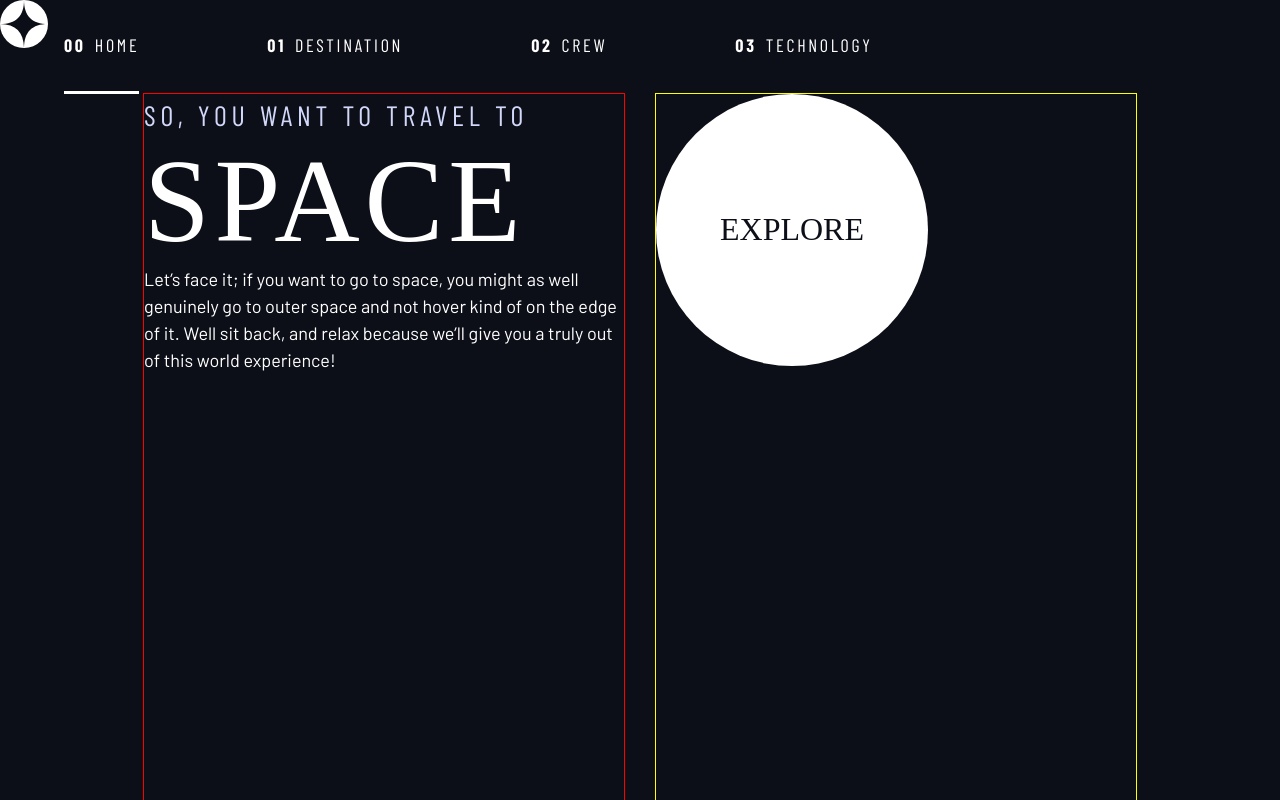
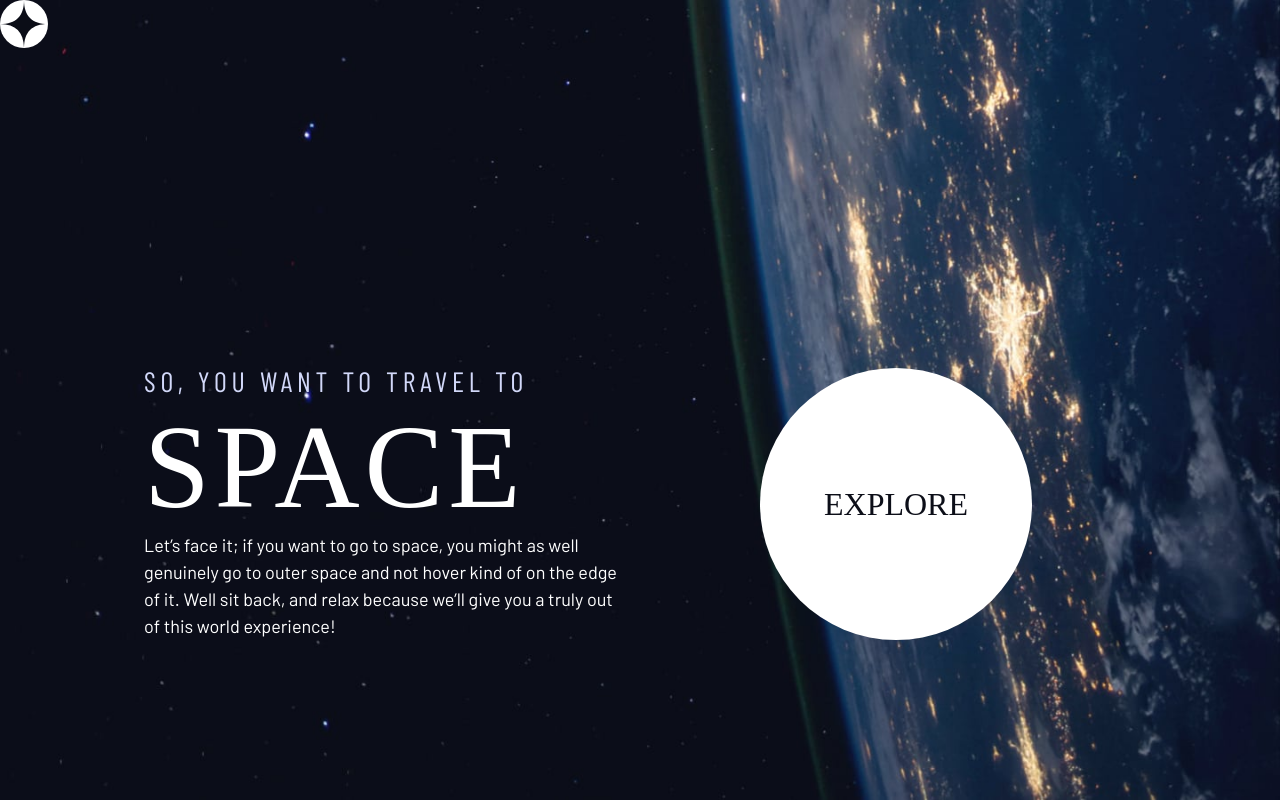
Before and after one commit to jairpss/space-tourism-website, a plain HTML site: page index.html in a window 1280 px wide. Drawn offline with nearby package versions, Linux system fonts and the light colour scheme; a web font is replaced by a local one.

Commit message:
homepage - done

```diff
--- a/assets/css/style.css
+++ b/assets/css/style.css
@@ -133,6 +133,10 @@ select {
   gap: var(--gap, 1rem);
 }
 
+.d-block {
+  display: block;
+}
+
 .flow > *:where(:not(:first-child)) {
   margin-top: var(--flow-space, 1rem);
 }
@@ -145,25 +149,36 @@ select {
 
 .grid-container {
   display: grid;
+  text-align: center;
+  place-items: center;
+  padding-inline: 1rem;
+}
+
+.grid-container * {
+  max-width: 50ch;
 }
 
 @media (min-width: 45em) {
   .grid-container {
+    text-align: left;
     column-gap: var(--container-gap, 2rem);
     grid-template-columns: minmax(2rem, 1fr) repeat(2, minmax(0, 30rem)) minmax(
-        2rem,
+        1rem,
         1fr
       );
   }
 
   .grid-container > *:first-child {
     grid-column: 2;
-    outline: 1px solid red;
   }
 
   .grid-container > *:last-child {
     grid-column: 3;
-    outline: 1px solid yellow;
+  }
+
+  .grid-container--home {
+    padding-bottom: max(6rem, 20vh);
+    align-items: end;
   }
 }
 
@@ -277,6 +292,7 @@ select {
 /* ------------------- */
 
 .large-button {
+  font-size: 2rem;
   position: relative;
   display: inline-grid;
   z-index: 1;
@@ -360,3 +376,28 @@ select {
 .dot-indicators > [aria-selected="true"] {
   background-color: hsl(var(--clr-white) / 1);
 }
+
+/* ----------------------------- */
+/* Page specific background      */
+/* ----------------------------- */
+body {
+  background-size: cover;
+  background-position: bottom center;
+}
+/* home */
+.home {
+  background-image: url(./../home/background-home-mobile.jpg);
+}
+
+@media (min-width: 35rem) {
+  .home {
+    background-position: center center;
+    background-image: url(./../home/background-home-tablet.jpg);
+  }
+}
+
+@media (min-width: 45rem) {
+  .home {
+    background-image: url(./../home/background-home-desktop.jpg);
+  }
+}
--- a/index.html
+++ b/index.html
@@ -18,26 +18,26 @@
     <div>
       <img src="./assets/shared/logo.svg" alt="space tourism logo" class="logo">
     </div>
-    <nav>
+    <!-- <nav>
         <ul class="primary-navigation underline-indicators flex">
             <li class="active"><a class="ff-sans-cond uppercase text-white letter-spacing-2" href="index.html"><span>00</span>Home</a>
             <li><a class="ff-sans-cond uppercase text-white letter-spacing-2" href="destination.html"><span>01</span>Destination</a>
             <li><a class="ff-sans-cond uppercase text-white letter-spacing-2" href="crew.html"><span>02</span>Crew</a>
             <li><a class="ff-sans-cond uppercase text-white letter-spacing-2" href="technology.html"><span>03</span>Technology</a>
         </ul>
-    </nav>
+    </nav> -->
   </header>
 
-  <div class="grid-container">
+  <div class="grid-container grid-container--home">
     <div>
       <h1 class="text-accent fs-500 ff-sans-cond uppercase letter-spacing-1">So, you want to travel to
-      <span class="fs-900 ff-serif text-white">Space</span></h1>
+      <span class="d-block fs-900 ff-serif text-white">Space</span></h1>
       <p>Let’s face it; if you want to go to space, you might as well genuinely go to
       outer space and not hover kind of on the edge of it. Well sit back, and relax
       because we’ll give you a truly out of this world experience! </p>
     </div>
     <div>
-      <a href="#" class="large-button uppercase ff-serif fs-600 text-dark bg-white">Explore</a>
+      <a href="#" class="large-button uppercase ff-serif text-dark bg-white">Explore</a>
     </div>
   </div>
 
```
